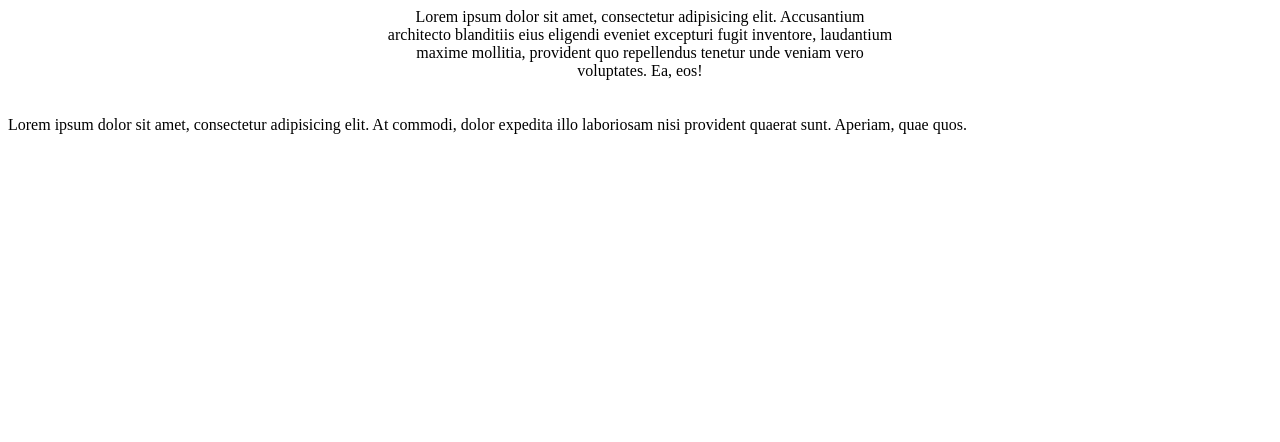
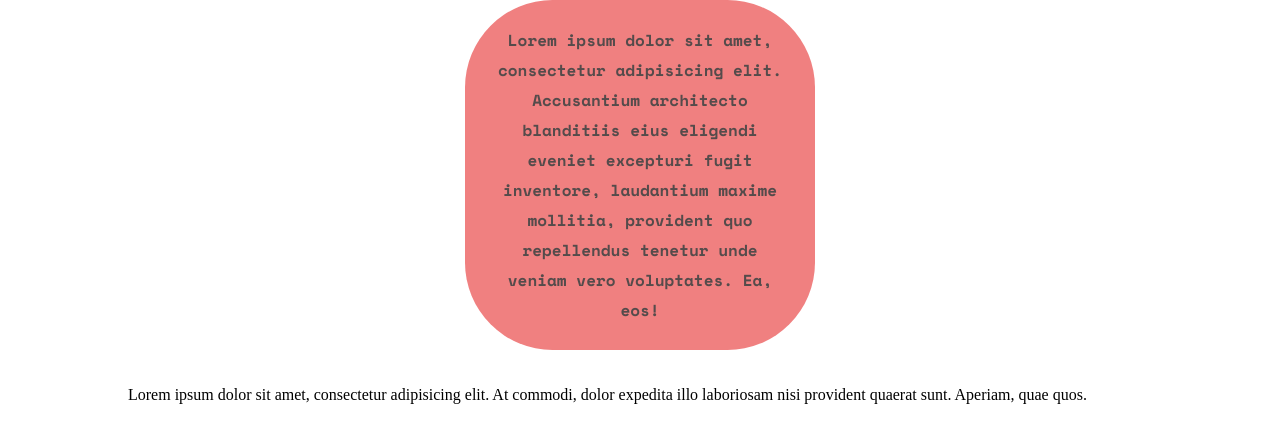
Before and after one commit to olegasip/my_repos, a website: page index.html in a window 1280 px wide. Drawn offline with nearby package versions, Linux system fonts and the light colour scheme.

Commit message:
fix html & css

```diff
--- a/index.html
+++ b/index.html
@@ -10,7 +10,7 @@
     <link rel="icon" href="icon.svg">
 </head>
 <body>
-<div class="block">Lorem ipsum dolor sit amet, consectetur adipisicing elit. Accusantium architecto blanditiis eius eligendi eveniet excepturi fugit inventore, laudantium maxime mollitia, provident quo repellendus tenetur unde veniam vero voluptates. Ea, eos!</div>
+<div class="block"><p>Lorem ipsum dolor sit amet, consectetur adipisicing elit. Accusantium architecto blanditiis eius eligendi eveniet excepturi fugit inventore, laudantium maxime mollitia, provident quo repellendus tenetur unde veniam vero voluptates. Ea, eos!</p></div>
 <br>
 <br>
 <script src="script.js"></script>
--- a/style.css
+++ b/style.css
@@ -1,6 +1,23 @@
+@import url('https://fonts.googleapis.com/css2?family=Space+Mono:ital,wght@0,400;0,700;1,400;1,700&display=swap');
+body{
+    margin: 0 10% 0 10%;
+    box-sizing: border-box;
+}
 .block{
     margin: auto;
-    width: 40%;
-    height: 40%;
+    width: 350px;
+    height: 350px;
+    background-color: lightcoral;
+    border-radius: 87.5px;
+}
+.block p{
+    padding: 25px;
+    margin: 0;
     text-align: center;
+    width: 300px;
+    height: 300px;
+    line-height: 30px;
+    font-family: 'Space Mono', monospace;
+    font-weight: bold;
+    color: #554b4b;
 }
```
